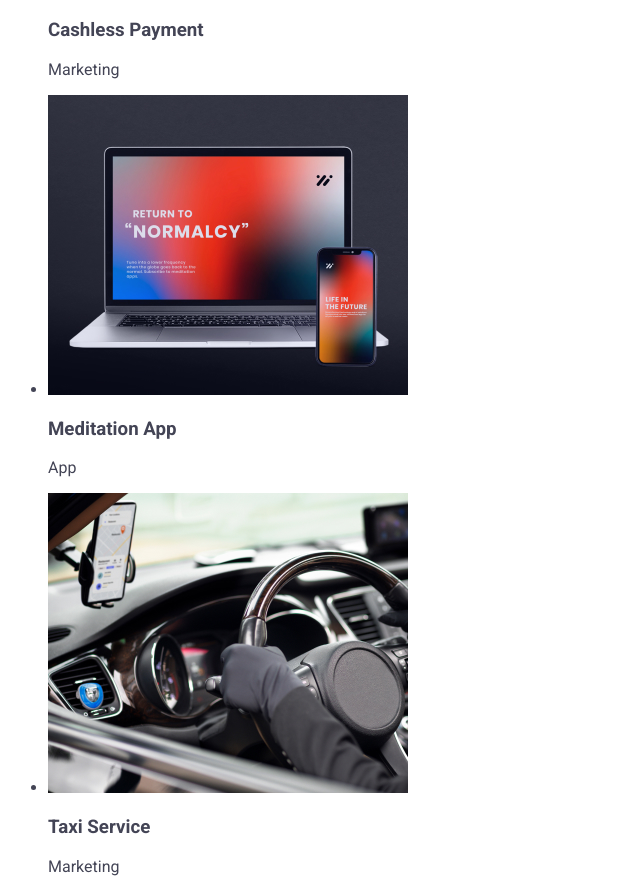
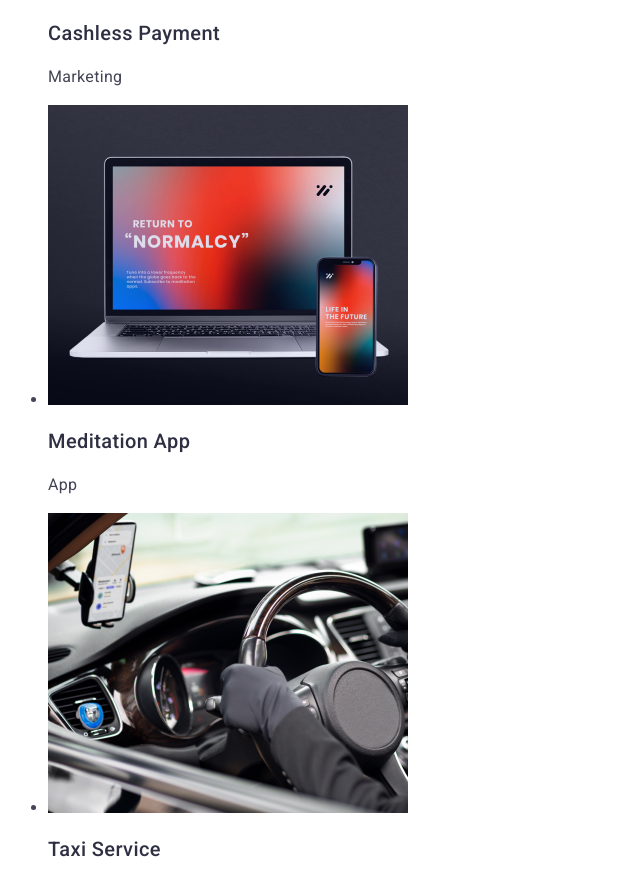
Before and after one commit to pinarunlu/goit-markup-hw-02, a plain HTML site: page index.html in a window 1280 px wide. Shown: the part 3102-3986 px from the top of the page, without its empty margins (0-640 px from the left). Drawn offline with Linux system fonts and the light colour scheme.

Commit message:
bölüm son

```diff
--- a/index.html
+++ b/index.html
@@ -129,39 +129,39 @@
     <li>
         <img src="./images/portfolio-2.jpg" alt="Portfolio-2" width="360" height="300">
 
-        <h3>Cashless Payment</h3>
-        <p>Marketing</p>
+        <h3 class="portfolio-sub">Cashless Payment</h3>
+        <p class="portfolio-text">Marketing</p>
 
     </li>
 
     <li>
         <img src="./images/portfolio-3.jpg" alt="portfolio-3" width="360" height="300">
 
-        <h3>Meditation App</h3>
-        <p>App</p>
+        <h3 class="portfolio-sub">Meditation App</h3>
+        <p class="portfolio-text">App</p>
 
     </li>
 
     <li>
     <img src="./images/portfolio-4.jpg" alt="portfolio-4" width="360" height="300">
 
-    <h3>Taxi Service</h3>
-    <p>Marketing</p>
+    <h3 class="portfolio-sub">Taxi Service</h3>
+    <p class="portfolio-text">Marketing</p>
 </li>
 
 <li>
     <img src="./images/portfolio-5.jpg" alt="portfolio-5" width="360" height="300">
 
-    <h3>Screen Illustrations</h3>
-    <p>Design</p>
+    <h3 class="portfolio-sub">Screen Illustrations</h3>
+    <p class="portfolio-text">Design</p>
 
 </li>
 
 <li>
     <img src="./images/portfolio-6.jpg" alt="portfolio-6" width="360" height="300">
 
-    <h3>Online Courses</h3>
-    <p>Marketing</p>
+    <h3 class="portfolio-sub">Online Courses</h3>
+    <p class="portfolio-text">Marketing</p>
 </li>
 
 </ul>
```
